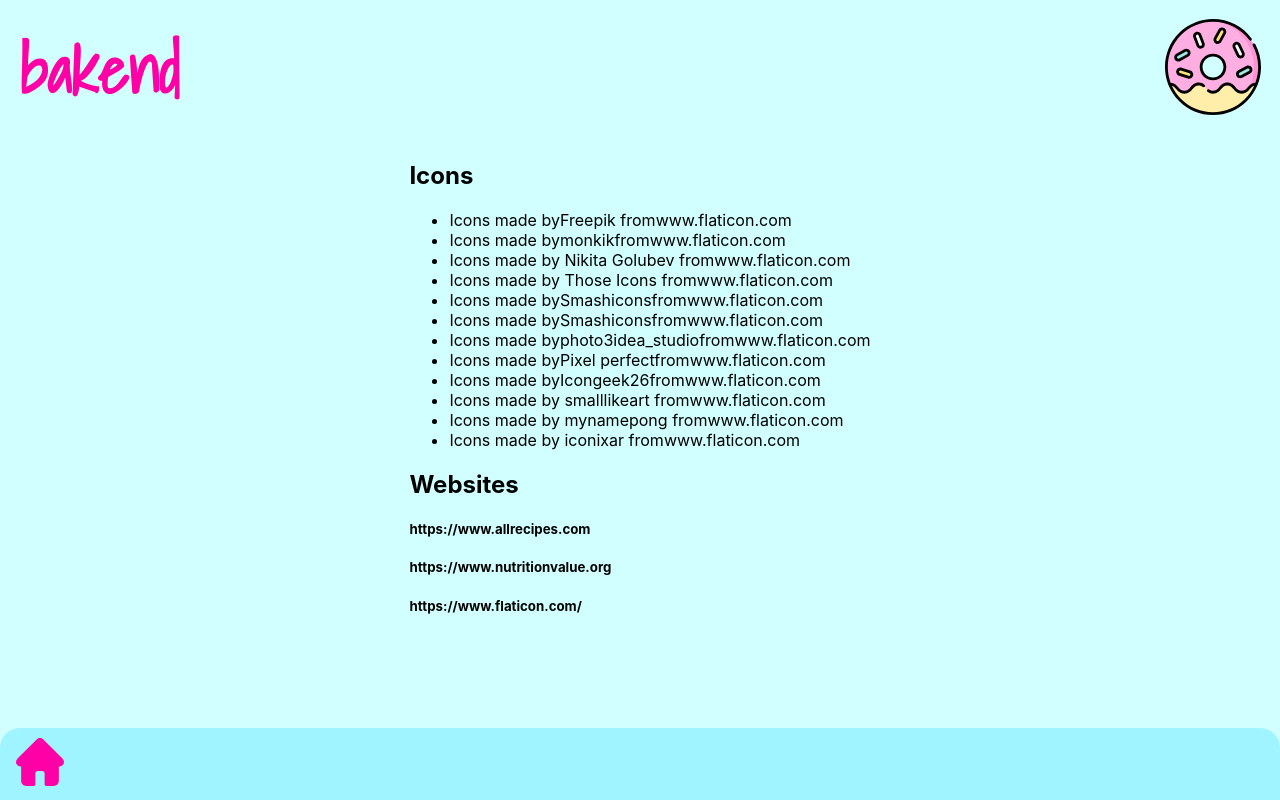
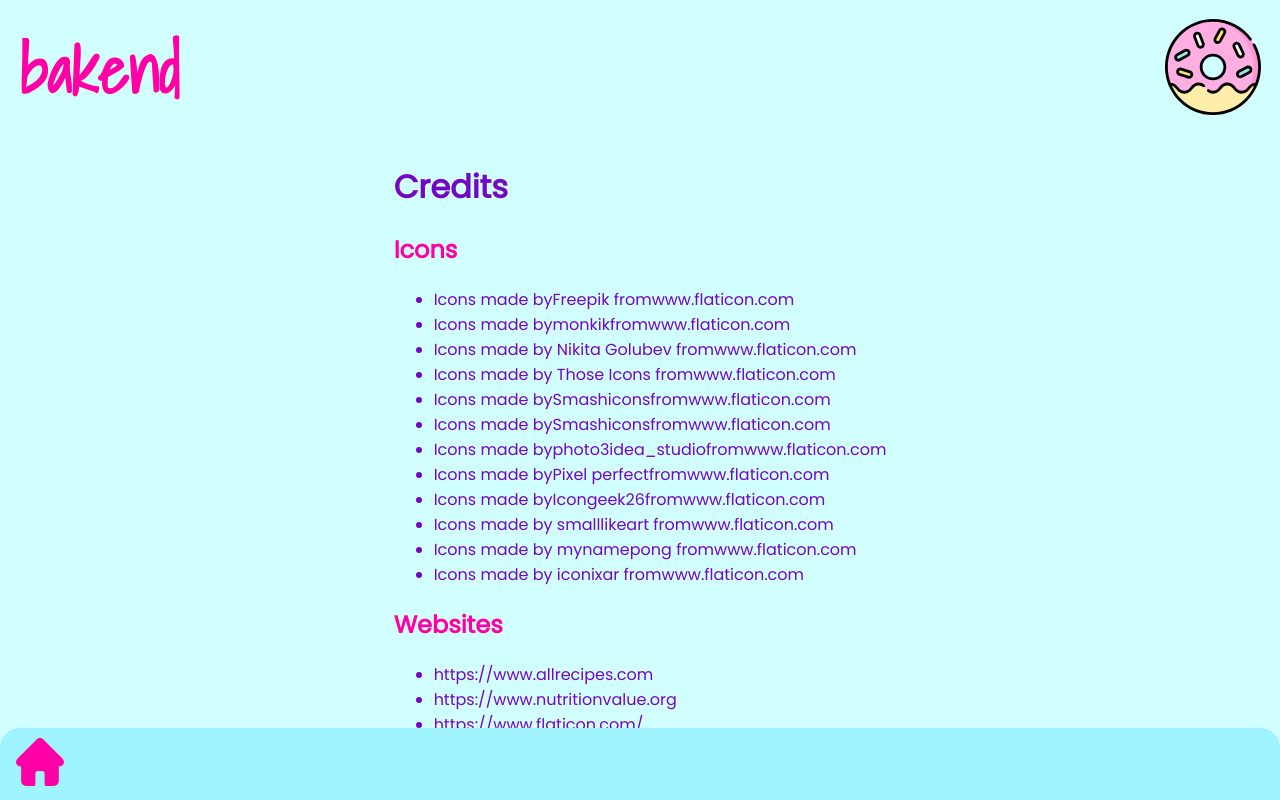
Before and after one commit to SilviaBarcellini/bakend, a Next.js app: page /Credits in a window 1280 px wide. Built offline with nearby package versions, Linux system fonts and the light colour scheme.

Commit message:
💄 style credits page

```diff
--- a/pages/Credits.tsx
+++ b/pages/Credits.tsx
@@ -1,4 +1,4 @@
-import styles from "../styles/Form.module.css";
+import styles from "../styles/Credits.module.css";
 import Head from "next/head";
 import Header from "../components/header/header";
 import Footer from "../components/footer/footer";
@@ -15,8 +15,9 @@ export default function Credits() {
       </div>
       <div className={styles.container}>
         <div className={styles.credits}>
-          <h2>Icons</h2>
-          <ul>
+          <h1 className={styles.title}>Credits</h1>
+          <h2 className={styles.subtitle}>Icons</h2>
+          <ul className={styles.list}>
             <li>
               Icons made by
               <a href="https://www.freepik.com" title="Freepik">
@@ -154,10 +155,24 @@ export default function Credits() {
             </li>
           </ul>
 
-          <h2>Websites</h2>
-          <h5>https://www.allrecipes.com</h5>
-          <h5>https://www.nutritionvalue.org</h5>
-          <h5>https://www.flaticon.com/</h5>
+          <h2 className={styles.subtitle}>Websites</h2>
+          <ul className={styles.list}>
+            <li>
+              <a href="https://www.allrecipes.com" title="All Recipes">
+                https://www.allrecipes.com
+              </a>
+            </li>
+            <li>
+              <a href="https://www.nutritionvalue.org" title="Nutrition Values">
+                https://www.nutritionvalue.org
+              </a>
+            </li>
+            <li>
+              <a href="https://www.flaticon.com" title="Icons">
+                https://www.flaticon.com/
+              </a>
+            </li>
+          </ul>
         </div>
       </div>
       <Footer homeIcon="/home.svg" />
--- /dev/null
+++ b/styles/Credits.module.css
@@ -0,0 +1,24 @@
+.container {
+  display: flex;
+  flex-direction: row;
+  justify-content: center;
+  align-items: center;
+  overflow-y: auto;
+  font-family: "Gill Sans", "Gill Sans MT", Calibri, "Trebuchet MS", sans-serif;
+}
+.container::-webkit-scrollbar {
+  display: none;
+}
+
+.title {
+  color: var(--secondary-color);
+  font-family: Poppins, sans-serif;
+}
+.subtitle {
+  color: var(--primary-color);
+  font-family: Poppins, sans-serif;
+}
+.list {
+  color: var(--secondary-color);
+  font-family: Poppins, sans-serif;
+}
```
